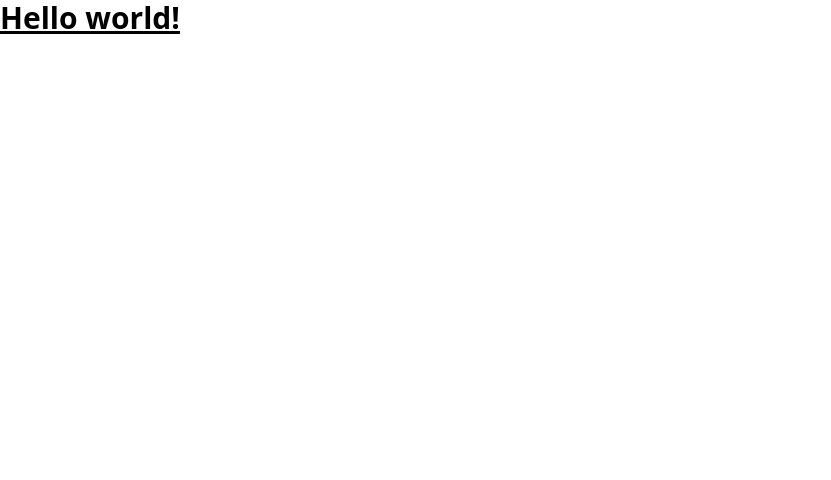
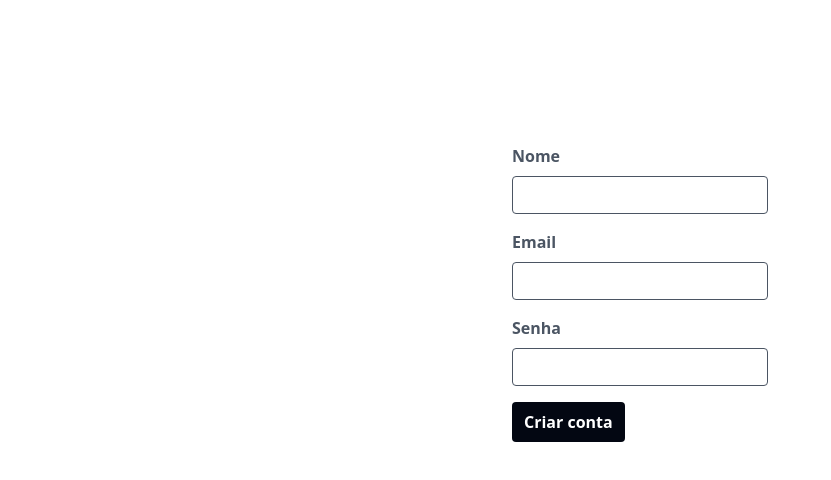
Before and after one commit to wjrodrigues/todolist, a React (Vite) app in the folder web/: page /sign-up in a window 1280 px wide. Shown: the top 480 px of the page, without its empty margins (0-831 px from the left). Built offline with nearby package versions, Linux system fonts and the light colour scheme.

Commit message:
chore: config router

```diff
--- a/web/src/main.jsx
+++ b/web/src/main.jsx
@@ -1,10 +1,13 @@
-import React from 'react'
-import ReactDOM from 'react-dom/client'
-import App from './App.jsx'
+import React from "react";
+import ReactDOM from "react-dom/client";
+import { createBrowserRouter, RouterProvider } from "react-router-dom";
 import "./index.css";
+import Routes from "./routes";
 
-ReactDOM.createRoot(document.getElementById('root')).render(
+const router = createBrowserRouter([...Routes]);
+
+ReactDOM.createRoot(document.getElementById("root")).render(
   <React.StrictMode>
-    <App />
-  </React.StrictMode>,
-)
+    <RouterProvider router={router} />
+  </React.StrictMode>
+);
```
